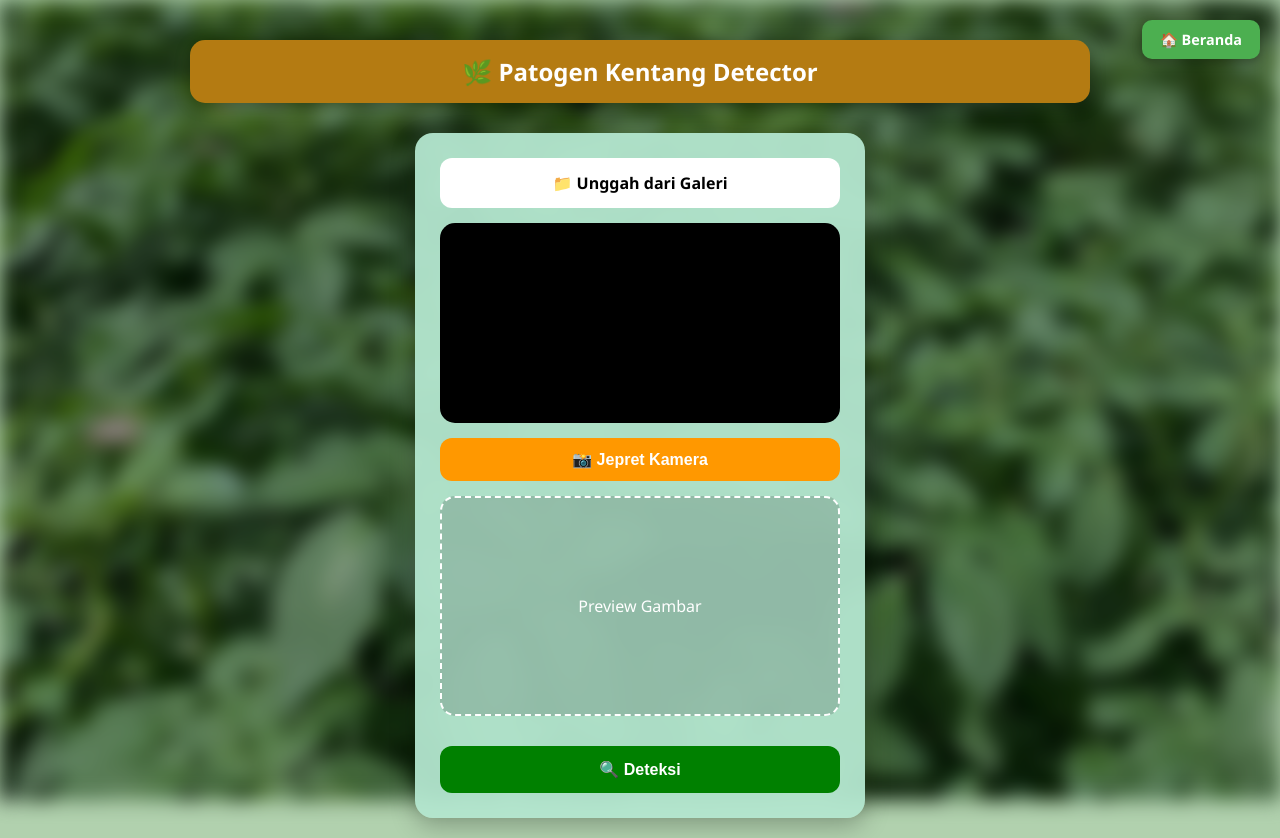
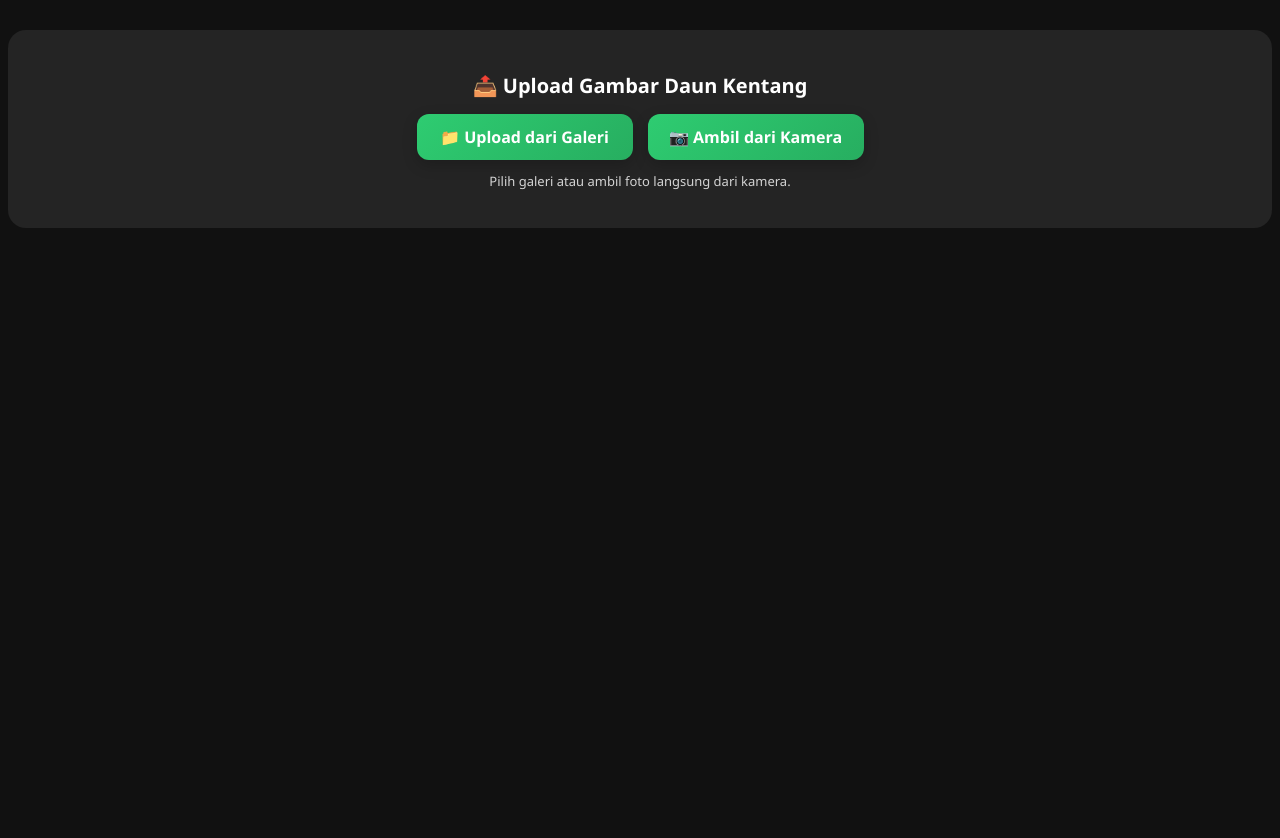
Before and after one commit to Eltinenjelinaleisubun/deteksi-daun-kentang, a Flask app: page /detect in a window 1280 px wide. After the commit the page ends 228 px from the top, so only its background shows below. Run offline with Flask 3, Linux system fonts and the light colour scheme; the visitor is signed in with stand-in values (Sample User, id 1).

Commit message:
update upload kamera dan galeri

```diff
--- a/templates/detect.html
+++ b/templates/detect.html
@@ -2,228 +2,73 @@
 <html lang="id">
 
 <head>
-
 <meta charset="UTF-8">
-
-<!-- RESPONSIVE MOBILE -->
 <meta name="viewport" content="width=device-width, initial-scale=1.0">
-
-<title>Deteksi Penyakit Kentang</title>
+<title>Upload Gambar</title>
 
 <style>
 
-    *{
-        box-sizing:border-box;
-        margin:0;
-        padding:0;
-    }
+/* ================= CONTAINER ================= */
 
-    body{
-        font-family:'Segoe UI', Tahoma, sans-serif;
-        min-height:100vh;
-        display:flex;
-        flex-direction:column;
-        align-items:center;
-        position:relative;
-        background:#b1d1ae;
-        padding:20px;
-    }
+.upload-section{
+    margin-top:30px;
+    padding:25px;
+    background:rgba(255,255,255,0.08);
+    border-radius:18px;
+    text-align:center;
+    font-family:Segoe UI, sans-serif;
+    color:white;
+}
 
-    /* ================= BACKGROUND ================= */
+/* ================= TITLE ================= */
 
-    .background{
-        position:fixed;
-        top:0;
-        left:0;
-        width:100%;
-        height:100%;
-        background-image:url("{{ url_for('static', filename='images/Bc.jpeg') }}");
-        background-size:cover;
-        background-position:center;
-        filter:blur(10px) brightness(0.6);
-        z-index:-1;
-    }
+.upload-section h2{
+    margin-bottom:15px;
+    font-size:20px;
+}
 
-    /* ================= HEADER ================= */
+/* ================= BUTTON AREA ================= */
 
-    header{
-        width:100%;
-        max-width:900px;
-        margin-top:20px;
-        padding:15px 20px;
-        background:#b47b12;
-        color:white;
-        font-size:1.5em;
-        font-weight:bold;
-        border-radius:15px;
-        text-align:center;
-        box-shadow:0 4px 15px rgba(0,0,0,0.3);
-    }
+.upload-buttons{
+    display:flex;
+    gap:15px;
+    justify-content:center;
+    flex-wrap:wrap;
+    margin-top:10px;
+}
 
-    /* ================= BUTTON BERANDA ================= */
+/* ================= BUTTON STYLE ================= */
 
-    .home-top{
-        position:fixed;
-        top:20px;
-        right:20px;
-        background:#4CAF50;
-        color:white;
-        padding:10px 18px;
-        border-radius:10px;
-        text-decoration:none;
-        font-size:0.9em;
-        font-weight:bold;
-        box-shadow:0 4px 10px rgba(0,0,0,0.3);
-        z-index:999;
-        transition:0.3s;
-    }
+.upload-btn{
+    background:linear-gradient(135deg,#2ecc71,#27ae60);
+    color:white;
+    padding:12px 18px;
+    border-radius:12px;
+    cursor:pointer;
+    font-weight:bold;
+    transition:0.3s;
+    min-width:180px;
+    display:inline-block;
+    text-align:center;
+    box-shadow:0 5px 15px rgba(0,0,0,0.2);
+}
 
-    .home-top:hover{
-        background:#388E3C;
-    }
+.upload-btn:hover{
+    transform:scale(1.05);
+    background:linear-gradient(135deg,#27ae60,#219150);
+}
 
-    /* ================= CONTAINER ================= */
+/* ================= NOTE ================= */
 
-    .upload-container{
-        margin-top:30px;
-        display:flex;
-        flex-direction:column;
-        gap:15px;
-        background:rgba(180,230,207,0.95);
-        padding:25px;
-        border-radius:18px;
-        max-width:450px;
-        width:100%;
-        box-shadow:0 8px 25px rgba(0,0,0,0.25);
-        backdrop-filter:blur(3px);
-    }
+.upload-note{
+    margin-top:12px;
+    font-size:13px;
+    opacity:0.8;
+}
 
-    /* ================= BUTTON ================= */
-
-    .upload-btn{
-        background:white;
-        padding:14px;
-        border-radius:12px;
-        text-align:center;
-        cursor:pointer;
-        font-size:1em;
-        font-weight:bold;
-        transition:0.3s;
-    }
-
-    .upload-btn:hover{
-        background:#f0f0f0;
-    }
-
-    input[type="file"]{
-        display:none;
-    }
-
-    /* ================= VIDEO ================= */
-
-    video{
-        width:100%;
-        border-radius:15px;
-        background:black;
-    }
-
-    /* ================= CAMERA BUTTON ================= */
-
-    .camera-btn{
-        background:#ff9800;
-        color:white;
-        padding:12px;
-        border:none;
-        border-radius:12px;
-        cursor:pointer;
-        font-size:1em;
-        font-weight:bold;
-        transition:0.3s;
-    }
-
-    .camera-btn:hover{
-        background:#e68900;
-    }
-
-    /* ================= PREVIEW ================= */
-
-    .preview{
-        width:100%;
-        min-height:220px;
-        border:2px dashed white;
-        border-radius:15px;
-        display:flex;
-        align-items:center;
-        justify-content:center;
-        background:rgba(0,0,0,0.15);
-        color:white;
-        font-size:1em;
-        overflow:hidden;
-    }
-
-    .preview img{
-        width:100%;
-        border-radius:15px;
-    }
-
-    /* ================= DETECT BUTTON ================= */
-
-    #deteksiBtn{
-        background:green;
-        color:white;
-        padding:14px;
-        border:none;
-        border-radius:12px;
-        cursor:pointer;
-        font-size:1em;
-        font-weight:bold;
-        transition:0.3s;
-    }
-
-    #deteksiBtn:hover{
-        background:#006400;
-    }
-
-    /* ================= RESPONSIVE MOBILE ================= */
-
-    @media screen and (max-width:768px){
-
-        body{
-            padding:15px;
-        }
-
-        header{
-            font-size:1.2em;
-            padding:14px;
-            margin-top:70px;
-        }
-
-        .home-top{
-            top:15px;
-            right:15px;
-            padding:8px 14px;
-            font-size:0.8em;
-        }
-
-        .upload-container{
-            padding:18px;
-            gap:12px;
-        }
-
-        .upload-btn,
-        .camera-btn,
-        #deteksiBtn{
-            width:100%;
-            font-size:15px;
-            padding:12px;
-        }
-
-        .preview{
-            min-height:180px;
-            font-size:14px;
-        }
-
-    }
+body{
+    background:#111;
+}
 
 </style>
 
@@ -231,201 +76,40 @@
 
 <body>
 
-<div class="background"></div>
+<!-- ================= UPLOAD SECTION ================= -->
 
-<!-- ================= HEADER ================= -->
+<div class="upload-section">
 
-<header>
-    🌿 Patogen Kentang Detector
-</header>
+    <h2>📤 Upload Gambar Daun Kentang</h2>
 
-<!-- ================= BUTTON BERANDA ================= -->
+    <div class="upload-buttons">
 
-<a href="{{ url_for('home') }}" class="home-top">
-    🏠 Beranda
-</a>
+        <!-- GALERI -->
+        <label class="upload-btn">
+            📁 Upload dari Galeri
+            <input type="file"
+                   name="image"
+                   accept="image/*"
+                   style="display:none;">
+        </label>
 
-<!-- ================= CONTAINER ================= -->
+        <!-- KAMERA -->
+        <label class="upload-btn">
+            📷 Ambil dari Kamera
+            <input type="file"
+                   name="image"
+                   accept="image/*"
+                   capture="environment"
+                   style="display:none;">
+        </label>
 
-<div class="upload-container">
-
-    <!-- UPLOAD GALERI -->
-
-    <label class="upload-btn">
-
-        📁 Unggah dari Galeri
-
-        <input
-            type="file"
-            id="galleryInput"
-            accept="image/*"
-        >
-
-    </label>
-
-    <!-- VIDEO CAMERA -->
-
-    <video
-        id="video"
-        autoplay
-        playsinline>
-    </video>
-
-    <!-- CAMERA BUTTON -->
-
-    <button
-        type="button"
-        class="camera-btn"
-        id="captureBtn">
-
-        📸 Jepret Kamera
-
-    </button>
-
-    <canvas id="canvas" style="display:none;"></canvas>
-
-    <!-- PREVIEW -->
-
-    <div class="preview" id="preview">
-        Preview Gambar
     </div>
 
-    <!-- FORM -->
-
-    <form
-        id="deteksiForm"
-        method="POST"
-        enctype="multipart/form-data">
-    </form>
-
-    <!-- DETECT BUTTON -->
-
-    <button
-        id="deteksiBtn"
-        type="submit"
-        form="deteksiForm">
-
-        🔍 Deteksi
-
-    </button>
+    <p class="upload-note">
+        Pilih galeri atau ambil foto langsung dari kamera.
+    </p>
 
 </div>
 
-<script>
-
-const galleryInput = document.getElementById("galleryInput");
-const video = document.getElementById("video");
-const canvas = document.getElementById("canvas");
-const preview = document.getElementById("preview");
-const form = document.getElementById("deteksiForm");
-
-
-// ================= GALERI =================
-
-galleryInput.addEventListener("change", function(){
-
-    const file = this.files[0];
-
-    if(!file) return;
-
-    showPreview(file);
-
-    setFormFile(file);
-
-});
-
-
-// ================= CAMERA =================
-
-navigator.mediaDevices.getUserMedia({
-
-    video:{
-        facingMode:"environment"
-    }
-
-})
-
-.then(stream => {
-
-    video.srcObject = stream;
-
-})
-
-.catch(err => {
-
-    alert("Kamera tidak bisa dibuka: " + err);
-
-});
-
-
-// ================= JEPRET =================
-
-document.getElementById("captureBtn")
-.addEventListener("click", function(){
-
-    const ctx = canvas.getContext("2d");
-
-    canvas.width = video.videoWidth;
-    canvas.height = video.videoHeight;
-
-    ctx.drawImage(video, 0, 0);
-
-    canvas.toBlob(blob => {
-
-        const file = new File(
-            [blob],
-            "camera.jpg",
-            { type:"image/jpeg" }
-        );
-
-        showPreview(file);
-
-        setFormFile(file);
-
-    }, "image/jpeg");
-
-});
-
-
-// ================= PREVIEW =================
-
-function showPreview(file){
-
-    const reader = new FileReader();
-
-    reader.onload = e => {
-
-        preview.innerHTML =
-        `<img src="${e.target.result}">`;
-
-    };
-
-    reader.readAsDataURL(file);
-
-}
-
-
-// ================= FORM FILE =================
-
-function setFormFile(file){
-
-    form.innerHTML = "";
-
-    const dt = new DataTransfer();
-
-    dt.items.add(file);
-
-    const input = document.createElement("input");
-
-    input.type = "file";
-    input.name = "image";
-    input.files = dt.files;
-
-    form.appendChild(input);
-
-}
-
-</script>
-
 </body>
 </html>
--- a/templates/home.html
+++ b/templates/home.html
@@ -150,7 +150,7 @@
 
                 </a>
 
-                <!-- LOGOUT -->
+                <!-- LOsGOUT -->
 
                 <a href="{{ url_for('logout') }}"
                    class="menu-item">
```
